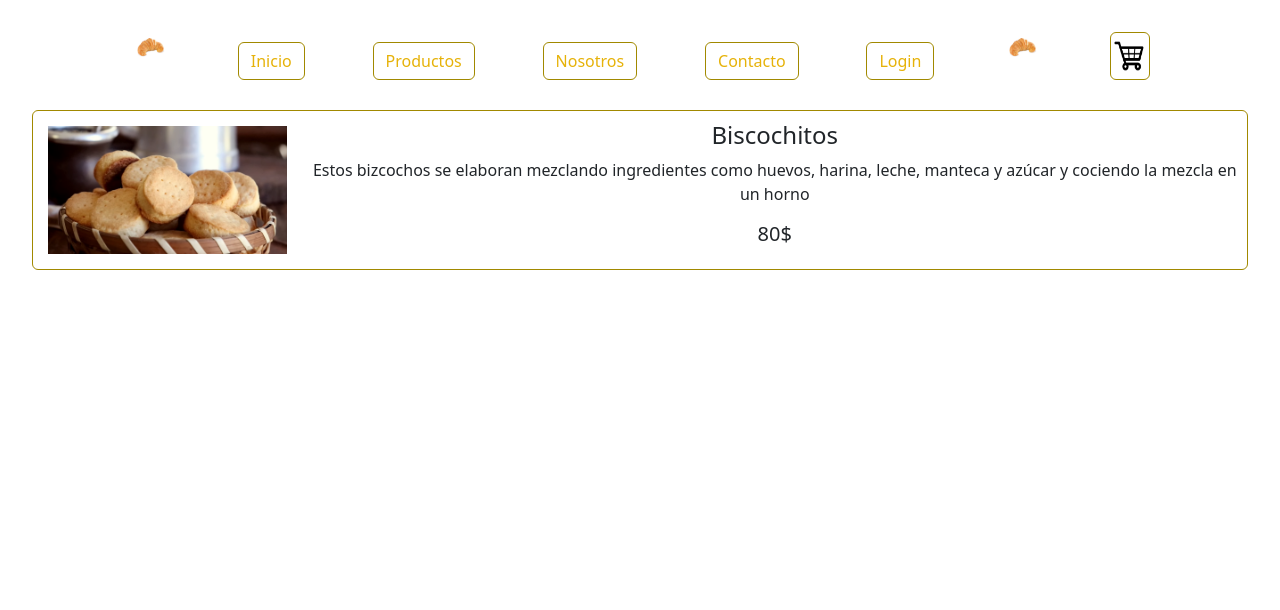
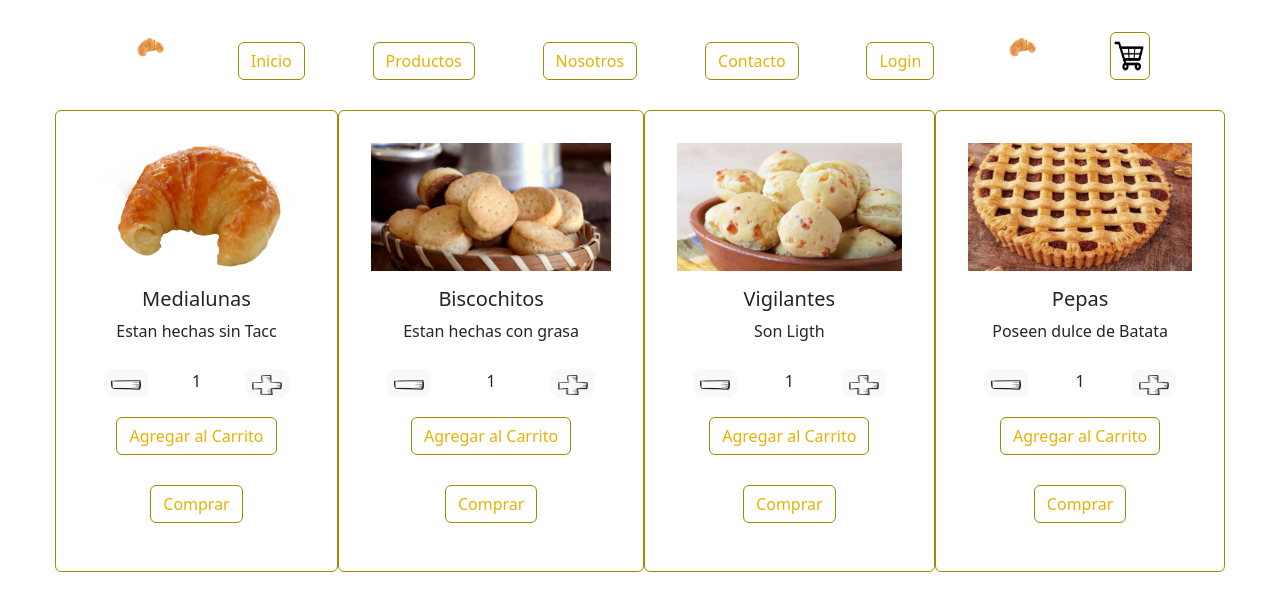
Before and after one commit to EzequielRodriguezChopo/React, a React (Vite) app in the folder panaderiaRodriguezEzequiel/: page / in a window 1280 px wide. Shown: the top 610 px of the page. Built offline with nearby package versions, Linux system fonts and the light colour scheme.

Commit message:
(Corrección) Desafío: Contador con botón

```diff
--- a/panaderiaRodriguezEzequiel/src/App.jsx
+++ b/panaderiaRodriguezEzequiel/src/App.jsx
@@ -1,9 +1,11 @@
-
+import { useState } from "react";
 import "./App.css";
-import ItemDetailContainer from "./components/Items/ItemDetailContainer";
-import ItenListContainer from "./components/Items/ItenListContainer";
-
+import ItenListContainer from "./components/NavBar/ItenListContainer";
 import NavBar from "./components/NavBar/NavBar";
+import imagen1 from "./components/images/medialuna.png"
+import imagen2 from "./components/images/bizcochos.jpeg"
+import imagen3 from "./components/images/chipa.jpeg"
+import imagen4 from "./components/images/pastafrola.jpg"
 
 function App() {
 
@@ -11,7 +13,10 @@ function App() {
     <div>
       <NavBar />
       <div class="alineacionItems">
-        <ItemDetailContainer/>
+        <ItenListContainer imagen={imagen1}  titulo="Medialunas" descripcion="Estan hechas sin Tacc" precio="60$" stock="6"/>
+        <ItenListContainer imagen={imagen2} titulo="Biscochitos" descripcion="Estan hechas con grasa" precio="80$" stock="7"/>
+        <ItenListContainer imagen={imagen3} titulo="Vigilantes" descripcion="Son Ligth" precio="90$" stock="4"/>
+        <ItenListContainer imagen={imagen4} titulo="Pepas" descripcion="Poseen dulce de Batata" precio="100$" stock="5"/>
       </div>
     </div>
   );
--- a/panaderiaRodriguezEzequiel/src/components/Items/Item.jsx
+++ /dev/null
@@ -1,26 +0,0 @@
-import React from 'react'
-import ItemCount from './ItemCount';
-
-
-const Item = ({id,titulo,descripcion,precio,stock,imagen}) => {
-  return (
-    <>
-      <div class="card">
-        <img src={imagen} class="estiloImagen" />
-        <div class="card-body">
-          <h4 class="card-title">{titulo}</h4>
-          <p class="card-text">{descripcion}</p>
-          <h5 class="card-title">{precio}</h5>
-          <div>
-            <ItemCount stock={stock}/>
-          </div>
-          <a href="#" class="btn btnPersonalizado">
-            Ver detalles
-          </a>
-        </div>
-      </div>
-    </>
-  );
-}
-
-export default Item
--- a/panaderiaRodriguezEzequiel/src/components/Items/ItemDetail.jsx
+++ /dev/null
@@ -1,22 +0,0 @@
-import React from "react";
-import ItemCount from "./ItemCount";
-
-const ItemDetail = ({ product }) => {
-  console.log(product);
-  return (
-    <>
-      <div class="card2">
-        <div>
-          <img src={product.imagen} class="estiloImagen" />
-        </div>
-        <div class="espacio">
-          <h4 class="card-title">{product.titulo}</h4>
-          <p class="card-text">{product.descripcion}</p>
-          <h5 class="card-title">{product.precio}</h5>
-        </div>
-      </div>
-    </>
-  );
-};
-
-export default ItemDetail;
--- a/panaderiaRodriguezEzequiel/src/components/Items/ItemDetailContainer.jsx
+++ /dev/null
@@ -1,50 +0,0 @@
-import React from "react";
-import { useState, useEffect } from "react";
-import imagen1 from "../images/medialuna.png";
-import imagen2 from "../images/bizcochos.jpeg";
-import imagen3 from "../images/chipa.jpeg";
-import imagen4 from "../images/pastafrola.jpg";
-import ItemDetail from "./ItemDetail";
-const ItemDetailContainer = () => {
-    const [product, setProduct] = useState([]);
-    const [error,setError]=useState(false)
-    useEffect(() => {
-      let productosHarcodeados =[
-      {
-        id: 1, titulo: "Medialunas", descripcion: "Estan hechas sin Tacc", precio: "60$", stock: "6", imagen: imagen1,
-      },
-      {
-        id: 2, titulo: "Biscochitos", descripcion: "Estos bizcochos se elaboran mezclando ingredientes como huevos, harina, leche, manteca y azúcar y cociendo la mezcla en un horno", precio: "80$", stock: "7", imagen: imagen2,
-      },
-      {
-        id: 3, titulo: "Chipacitos", descripcion: "Son Ligth", precio: "90$", stock: "4", imagen: imagen3,
-      },
-      {
-        id: 4, titulo: "Torta", descripcion: "De dulce de Batata", precio: "100$", stock: "5", imagen: imagen4,
-      }];
-
-      const idProducto=2;
-      const miPromesa = new Promise((resolve,reject)=>{
-          setTimeout(()=>{
-
-              resolve(productosHarcodeados.find((e)=> e.id==idProducto))
-          },2000)
-        })
-
-      miPromesa.then((res)=>{   //Aca es cuando se cumple mi promesa, manda los productos a render
-        setProduct(res)
-      })
-      .catch((error)=>{
-        setError(true)
-      })
-    },[])
-
-    return (
-      <>
-        <ItemDetail product={product} />
-      </>
-    );
-  };
-
-
-export default ItemDetailContainer
--- a/panaderiaRodriguezEzequiel/src/components/Items/ItemList.jsx
+++ /dev/null
@@ -1,24 +0,0 @@
-import React from "react";
-import Item from "./Item";
-
-
-const ItemList = ({ products }) => {
-
-  return (
-    <>
-
-      {products.map((producto) => (
-        <Item
-          key={producto.id}
-          titulo={producto.titulo}
-          descripcion={producto.descripcion}
-          precio={producto.precio}
-          stock={producto.stock}
-          imagen={producto.imagen}
-        />
-      ))}
-    </>
-  );
-};
-
-export default ItemList;
--- a/panaderiaRodriguezEzequiel/src/components/Items/ItenListContainer.jsx
+++ /dev/null
@@ -1,51 +0,0 @@
-import React from "react";
-import ItemList from "./ItemList";
-import { useState, useEffect } from "react";
-import imagen1 from "../images/medialuna.png";
-import imagen2 from "../images/bizcochos.jpeg";
-import imagen3 from "../images/chipa.jpeg";
-import imagen4 from "../images/pastafrola.jpg";
-
-const lecturaBaseDeDatos=true
-
-const ItenListContainer = () => {
-  const [products, setProducts] = useState([]);
-  useEffect(() => {
-
-    let productosHarcodeados =[
-    {
-      id: 1, titulo: "Medialunas", descripcion: "Estan hechas sin Tacc", precio: "60$", stock: "6", imagen: imagen1,
-    },
-    {
-      id: 2, titulo: "Biscochitos", descripcion: "Estan hechas con grasa", precio: "80$", stock: "7", imagen: imagen2,
-    },
-    {
-      id: 3, titulo: "Chipacitos", descripcion: "Son Ligth", precio: "90$", stock: "4", imagen: imagen3,
-    },
-    {
-      id: 4, titulo: "Torta", descripcion: "De dulce de Batata", precio: "100$", stock: "5", imagen: imagen4,
-    }];
-
-    const miPromesa = new Promise((resolve,reject)=>{
-        setTimeout(()=>{
-          if(lecturaBaseDeDatos){
-            resolve(productosHarcodeados)
-          }else{
-            reject("No se pudo leer la base de datos")
-          }
-        },3000)
-      })
-
-    miPromesa.then((res)=>{   //Aca es cuando se cumple mi promesa, manda los productos a render
-      setProducts(res)
-    });
-  },[])
-
-  return (
-    <>
-      <ItemList products={products} />
-    </>
-  );
-};
-
-export default ItenListContainer;
--- a/panaderiaRodriguezEzequiel/src/components/Items/ItemCount.jsx
+++ b/panaderiaRodriguezEzequiel/src/components/NavBar/ItemCount.jsx
@@ -2,15 +2,16 @@ import React, { useState } from "react";
 import { useEffect } from "react";
 import simboloSuma from "../images/SimboloSuma.png";
 import simboloResta from "../images/SimboloResta.png";
-const ItemCount = ({ stock }) => {
-  const [count, setCount] = useState(0);
+const ItemCount = ({ stock, initial, onAdd }) => {
+  const [count, setCount] = useState(initial);
   const sumador = () => {
     count < stock ? setCount(count + 1) : setCount(stock);
-    console.log("Estoy sumando");
+    if (count != stock) {
+      onAdd();
+    }
   };
   const restador = () => {
-    count <= 0 ? setCount(0) : setCount(count - 1);
-    console.log("Estoy restando");
+    count <= 1 ? setCount(initial) : setCount(count - 1);
   };
   return (
     <div class="contadorDeStock">
@@ -29,9 +30,3 @@ const ItemCount = ({ stock }) => {
 };
 
 export default ItemCount;
-{
-  /*<button class="" onClick={() => setCount(count - 1)}><img src={simboloResta} alt="" width="30" height="20" /></button>
-<div>{count}</div>
-<button class="" onClick={() => setCount(count + 1)}><img src={simboloSuma} alt="" width="30" height="20" /></button>
-*/
-}
--- /dev/null
+++ b/panaderiaRodriguezEzequiel/src/components/NavBar/ItenListContainer.jsx
@@ -0,0 +1,30 @@
+import React, { useState, useEffect } from "react";
+import ItemCount from "./ItemCount";
+
+const ItenListContainer = ({ imagen, titulo, descripcion, precio, stock }) => {
+  const [initial, setInitial] = useState(1);
+
+  const onAdd = () => {
+    alert("Agregaste un producto exitosamente")
+  };
+
+  return (
+    <>
+      <div class="card">
+        <img src={imagen} class="estiloImagen" />
+        <div class="card-body">
+          <h5 class="card-title">{titulo}</h5>
+          <p class="card-text">{descripcion}</p>
+          <div>
+            <ItemCount stock={stock} initial={initial} onAdd={onAdd} />
+          </div>
+          <a href="#" class="btn btnPersonalizado">
+            Comprar
+          </a>
+        </div>
+      </div>
+    </>
+  );
+};
+
+export default ItenListContainer;
--- a/panaderiaRodriguezEzequiel/src/main.jsx
+++ b/panaderiaRodriguezEzequiel/src/main.jsx
@@ -4,9 +4,7 @@ import App from './App'
 import './index.css'
 
 ReactDOM.createRoot(document.getElementById('root')).render(
-  <>
-  {/*<React.StrictMode>*/}
+  <React.StrictMode>
     <App />
-  {/*</React.StrictMode>*/}
-  </>
+  </React.StrictMode>
 )
```
Also changed, not shown: panaderiaRodriguezEzequiel/src/bootstrap/css/bootstrap.css.
